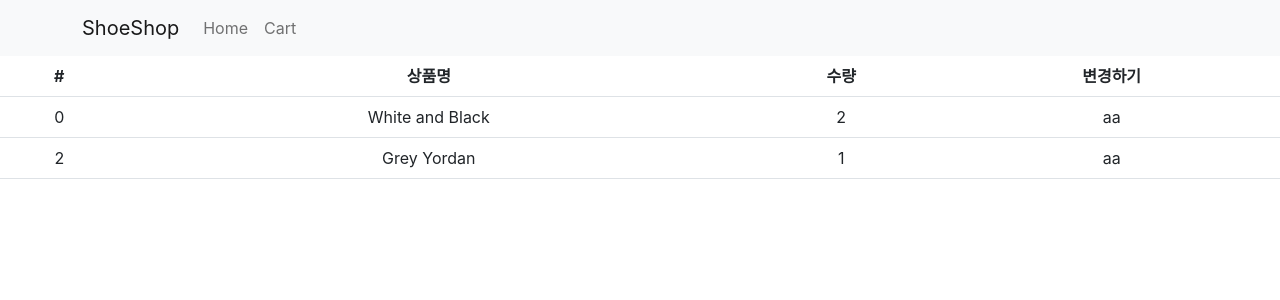
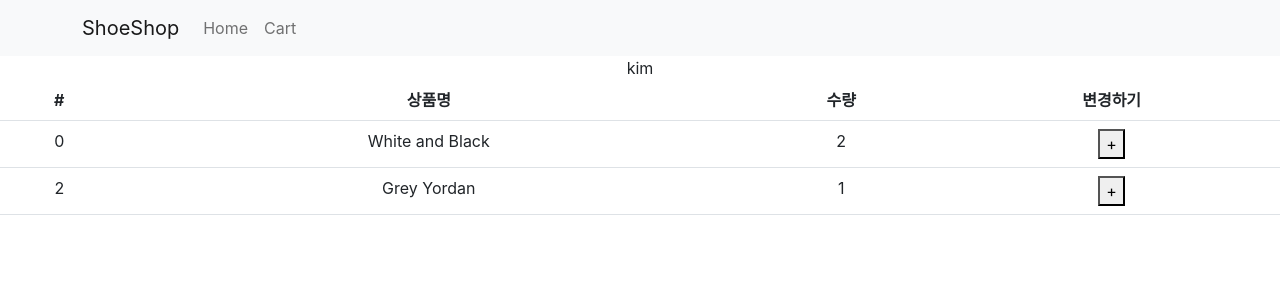
Before and after one commit to annminhyeong/React_Study_Basic, a React (Create React App) app in the folder shop/: page /cart in a window 1280 px wide. Shown: the top 300 px of the page. Built offline with nearby package versions, Linux system fonts and the light colour scheme.

Commit message:
redux change state

```diff
--- a/shop/src/routes/Cart.js
+++ b/shop/src/routes/Cart.js
@@ -1,11 +1,15 @@
 import { Table } from 'react-bootstrap';
-import { useSelector } from 'react-redux';
+import { useDispatch, useSelector } from 'react-redux';
+import { changeName } from '../store';
 
 function Cart() {
   let a = useSelector((state) => state.user);
-  let tmp = useSelector((state) => state.tmp);
+  let cart = useSelector((state) => state.cart);
+  let dispatch = useDispatch();
+
   return (
     <div className='Cart'>
+      {a}
       <Table>
         <thead>
           <tr>
@@ -16,8 +20,17 @@ function Cart() {
           </tr>
         </thead>
         <tbody>
-          {tmp.map((item, i) => {
-            return <CartItem key={i} item={item} />;
+          {cart.map((item, i) => {
+            return (
+              <tr key={i}>
+                <td>{item.id}</td>
+                <td>{item.name}</td>
+                <td>{item.count}</td>
+                <td>
+                  <button onClick={() => dispatch(changeName())}>+</button>
+                </td>
+              </tr>
+            );
           })}
         </tbody>
       </Table>
@@ -25,15 +38,4 @@ function Cart() {
   );
 }
 
-function CartItem({ item }) {
-  return (
-    <tr>
-      <td>{item.id}</td>
-      <td>{item.name}</td>
-      <td>{item.count}</td>
-      <td>aa</td>
-    </tr>
-  );
-}
-
 export default Cart;
--- a/shop/src/store.js
+++ b/shop/src/store.js
@@ -3,10 +3,17 @@ import { configureStore, createSlice } from '@reduxjs/toolkit';
 let user = createSlice({
   name: 'user',
   initialState: 'kim',
+  reducers: {
+    changeName(state) {
+      return `john ${state}`;
+    },
+  },
 });
 
-let tmp = createSlice({
-  name: 'tmp',
+export let { changeName } = user.actions;
+
+let cart = createSlice({
+  name: 'cart',
   initialState: [
     { id: 0, name: 'White and Black', count: 2 },
     { id: 2, name: 'Grey Yordan', count: 1 },
@@ -16,6 +23,6 @@ let tmp = createSlice({
 export default configureStore({
   reducer: {
     user: user.reducer,
-    tmp: tmp.reducer,
+    cart: cart.reducer,
   },
 });
```
